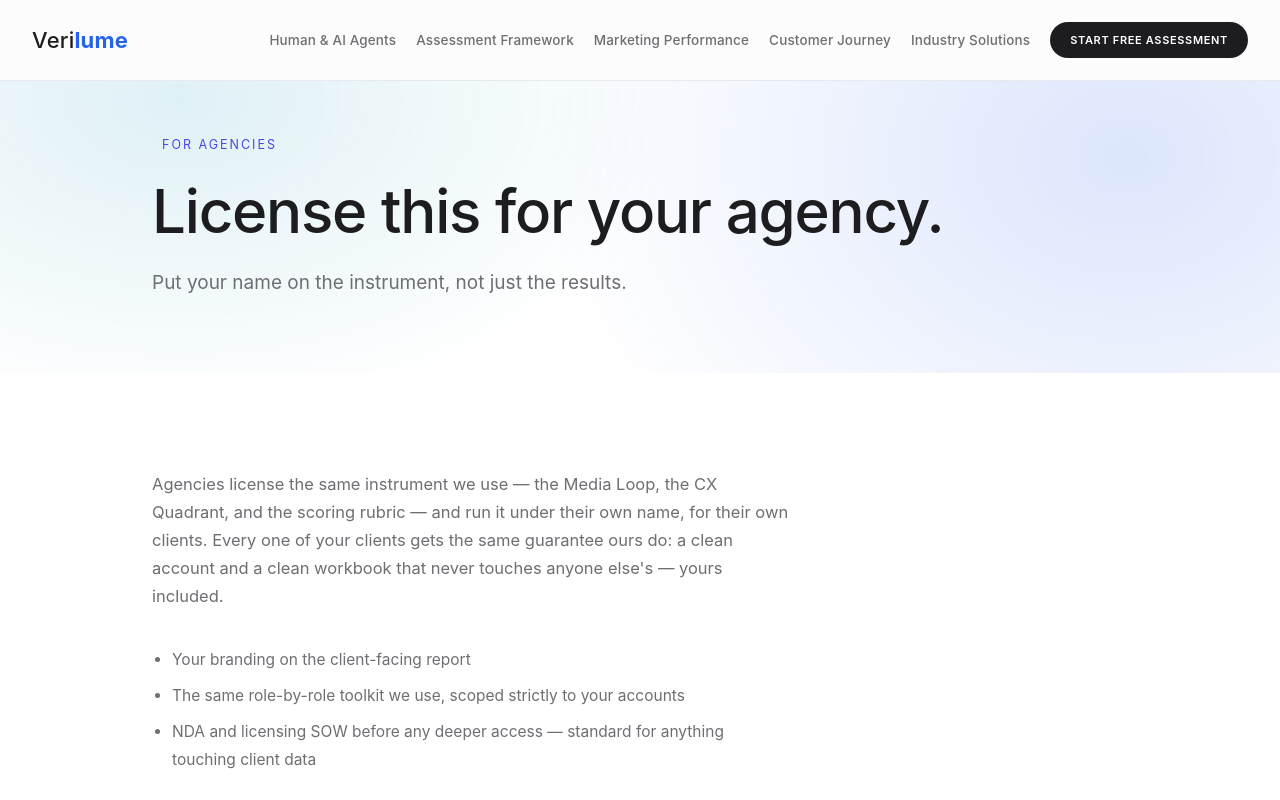
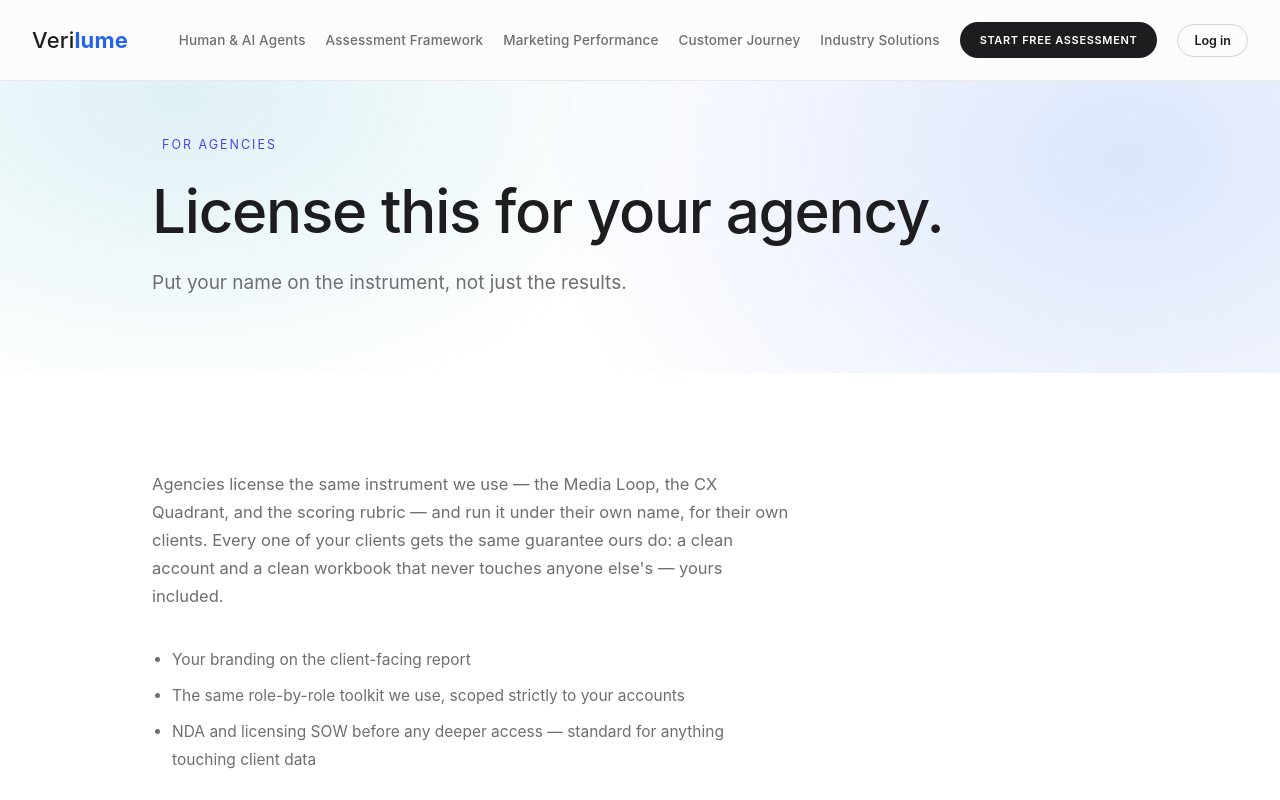
Before and after one commit to toddvent/verilume-ai, a website: page frontend/licensing.html in a window 1280 px wide. Shown: the top 800 px of the page. Drawn offline with Linux system fonts and the light colour scheme.

Commit message:
Update licensing.html

```diff
--- a/frontend/licensing.html
+++ b/frontend/licensing.html
@@ -66,6 +66,16 @@
   .navlinks a:hover{color:var(--ink);}
   .nav-cta{background:var(--ink);color:#fff!important;padding:11px 20px;border-radius:var(--radius-pill);text-transform:uppercase;letter-spacing:0.06em;font-size:11px;font-weight:600;transition:transform var(--dur-fast) var(--ease), box-shadow var(--dur-fast) var(--ease);}
   .nav-cta:hover{transform:translateY(-2px);box-shadow:var(--shadow-md);}
+  /* 2026-08-19 -- utility nav, same pattern as index.html's fix: "Log in"
+     lives in its own group outside the collapsible .navlinks panel, so it
+     stays visible on mobile instead of hiding behind the hamburger with
+     the content links. Deliberately not paired with a "Create account"
+     CTA -- "Start free assessment" stays the one account-creation path
+     pushed on visitors. */
+  .nav-group{display:flex;align-items:center;gap:20px;}
+  .nav-right{display:flex;align-items:center;gap:12px;}
+  .nav-login{font-size:12.5px;font-weight:600;color:var(--ink)!important;text-decoration:none;padding:8px 16px;border:1px solid var(--line);border-radius:var(--radius-pill);white-space:nowrap;transition:border-color 0.2s ease, background 0.2s ease;}
+  .nav-login:hover{border-color:var(--ink);background:var(--paper-dim,#F5F5F7);}
   .nav-toggle{display:none;background:none;border:none;font-family:-apple-system, BlinkMacSystemFont, 'Inter', 'Segoe UI', Roboto, Helvetica, Arial, sans-serif;font-size:1.375rem;color:var(--ink);cursor:pointer;padding:11px 12px;line-height:1;min-width:44px;min-height:44px;}
 
   .hero{padding:56px 0;background:
@@ -113,14 +123,19 @@
 <header id="siteHeader">
   <nav class="nav" aria-label="Primary">
     <a class="logo" href="index.html">Veri<b>lume</b></a>
-    <button class="nav-toggle" id="navToggle" aria-label="Toggle menu" aria-expanded="false">☰</button>
-    <div class="navlinks" id="navLinks">
+    <div class="nav-group">
+      <div class="navlinks" id="navLinks">
       <a href="human-ai-agents.html">Human &amp; AI Agents</a>
       <a href="assessment-framework.html">Assessment Framework</a>
       <a href="marketing-performance.html">Marketing Performance</a>
       <a href="customer-journey.html">Customer Journey</a>
       <a href="industry-solutions.html">Industry Solutions</a>
       <a class="nav-cta" href="assessment.html">Start free assessment</a>
+      </div>
+      <div class="nav-right">
+        <a class="nav-login" href="account.html">Log in</a>
+        <button class="nav-toggle" id="navToggle" aria-label="Toggle menu" aria-expanded="false">☰</button>
+      </div>
     </div>
   </nav>
 </header>
```
